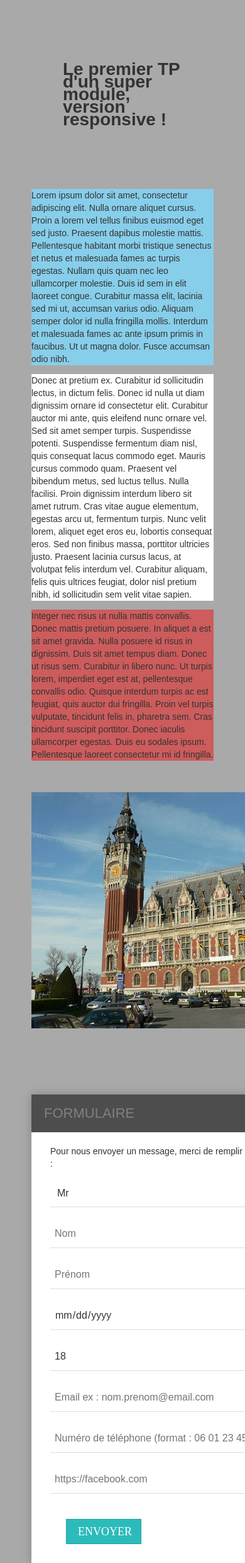
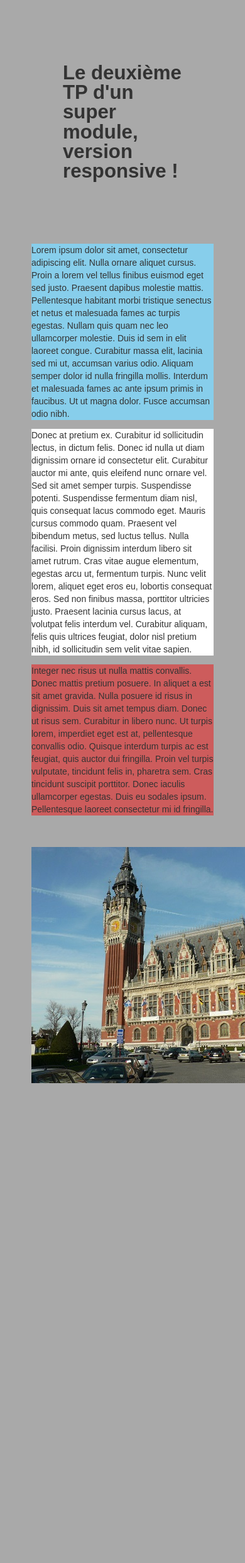
Before and after one commit to gabcaron/dev-mobile-tp2, a PHP site: page / in a window 390 px wide; the page is wider, and only the part inside the window is pictured. Shown: that part at 63% size. After the commit the page ends 1720 px from the top of that part, so only its background shows below. Run offline with PHP 8.4, Linux system fonts and the light colour scheme.

Commit message:
version responsive de l'image, titre h1

```diff
--- a/css/style.css
+++ b/css/style.css
@@ -184,12 +184,19 @@ td,th{
 
 
 
+
+
 body{
     background-color: darkgrey;
 }
 
 header{
     margin: 100px;
+}
+
+header h1{
+    font-size: 8vw;
+    line-height: 8vw;
 }
 
 section{
@@ -208,109 +215,19 @@ section{
     background-color: indianred;
 }
 
-#erreur p {
-    font-size: 13px;
-    margin-top: -12px;
+@media only screen
+and (min-device-width : 320px)
+and (max-device-width : 480px) {
+
+    header{
+        margin: 5vw;
+    }
+
+    header h1{
+        text-align: center;
+    }
+
+    img{
+        width: 100%;
+    }
 }
-
-.button {
-    padding-left: 90px;
-}
-
-button {
-    margin-left: .5em;
-    color: black;
-    border-radius: 1em;
-    padding-left: 1em;
-    padding-right: 1em;
-    padding-top: 0.2em;
-    padding-bottom: 0.2em;
-    background-color: #F6B27D;
-}
-
-button:hover {
-    background-color: #F5AA6F;
-}
-
-.signup{
-    background-color: white;
-    font-family: arial, sans-serif;
-    width: 500px;
-    padding: 30px;
-    margin: 50px auto;
-    margin-top: 100px;
-    box-shadow: 0px 0px 15px rgba(0, 0, 0, 0.22);
-    -moz-box-shadow: 0px 0px 15px rgba(0, 0, 0, 0.22);
-    -webkit-box-shadow:  0px 0px 15px rgba(0, 0, 0, 0.22);
-
-}
-.signup h2{
-    background: #4D4D4D;
-    text-transform: uppercase;
-    text-align: left;
-    font-family: arial, sans-serif;
-    color: grey;
-    font-size: 22px;
-    font-weight: 100;
-    padding: 20px;
-    margin: -30px -30px 20px -30px;
-}
-.signup input[type="text"],
-.signup input[type="date"],
-.signup input[type="datetime"],
-.signup input[type="email"],
-.signup input[type="number"],
-.signup input[type="search"],
-.signup input[type="time"],
-.signup input[type="url"],
-.signup input[type="password"],
-.signup input[type="tel"],
-.signup textarea,
-.signup select
-{
-    box-sizing: border-box;
-    -webkit-box-sizing: border-box;
-    -moz-box-sizing: border-box;
-    outline: none;
-    display: block;
-    width: 100%;
-    padding: 7px;
-    border: none;
-    border-bottom: 1px solid;
-    border-color: #ddd;
-    background: transparent;
-    margin-bottom: 20px;
-    font: 16px Arial, sans-serif;
-    height: 45px;
-}
-.signup textarea{
-    resize:none;
-    overflow: hidden;
-}
-.signup input[type="button"],
-.signup input[type="submit"]{
-    /*-moz-box-shadow: inset 0px 1px 0px 0px #45D6D6;
-    -webkit-box-shadow: inset 0px 1px 0px 0px #45D6D6;
-    box-shadow: inset 0px 1px 0px 0px #45D6D6;*/
-    background-color: #2CBBBB;
-    border: 1px solid #27A0A0;
-    /*border-radius: 20px;*/
-    display: inline-block;
-    /*position: absolute;
-    left: -100px;*/
-    cursor: pointer;
-    color: #FFFFFF;
-    font-family: arial sans-serif;
-    font-size: 18px;
-    padding: 8px 18px;
-    text-decoration: none;
-    text-transform: uppercase;
-    width: 120px;
-    height: 40px;
-    margin-left: 5%;/*50%*/
-    margin-top: 20px;
-}
-.signup input[type="button"]:hover,
-.signup input[type="submit"]:hover {
-    background-color:#34CACA;
-}
--- a/index.html
+++ b/index.html
@@ -14,7 +14,7 @@
     </head>
     <body>
         <header>
-            <h1>Le premier TP d'un super module, version responsive !</h1>
+            <h1>Le deuxième TP d'un super module, version responsive !</h1>
         </header>
         <section>
             <p class="bleu">
@@ -31,41 +31,7 @@
             <img src="images/calais.jpg" alt="Cette belle ville de Calais"/>
         </section>
         <section>
-            <div class="signup">
-                <form action="/contact" method="post">
-                    <h2>Formulaire</h2>
-                    <p>Pour nous envoyer un message, merci de remplir tous les champs du formulaire :</p>
-                    <div>
-                        <select name="civility" size="1">
-                            <option>Mr</option>
-                            <option>Mme</option>
-                            <option>Mlle</option>
-                        </select>
-                    </div>
-                    <div>
-                        <input type="text" id="nom" required="required" placeholder="Nom"/>
-                    </div>
-                    <div>
-                        <input type="text" id="prenom" required="required" placeholder="Prénom"/>
-                    </div>
-                    <div>
-                        <input type="date" id="naissance" required="required"/>
-                    </div>
-                    <div>
-                        <input type="number" id="age" required="required" min="1" max="100" value="18" placeholder="Age"/>
-                    </div>
-                    <div id="erreur">
-                        <input type="email" id="courriel" placeholder="Email ex : nom.prenom@email.com" required="required"/>
-                    </div>
-                    <div>
-                        <input type="tel" id="phone" pattern="[0-9]{2} [0-9]{2} [0-9]{2} [0-9]{2} [0-9]{2}" placeholder="Numéro de téléphone (format : 06 01 23 45 67)"/>
-                    </div>
-                    <div>
-                        <input type="url" name="url" id="url" placeholder="https://facebook.com" pattern="https://.*" size="60" required="required"/>
-                    </div>
-                    <input type="button" value="Envoyer" />
-                </form>
-            </div>
+
         </section>
         <footer>
 
```
